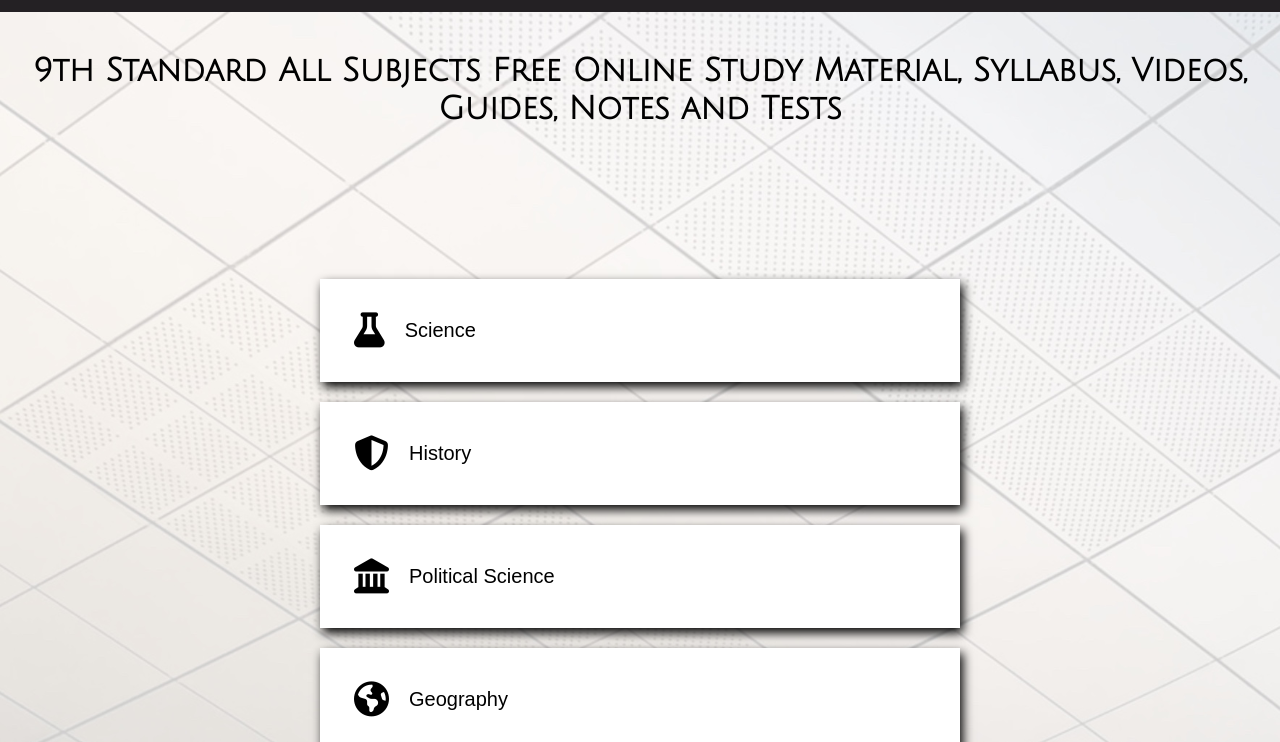
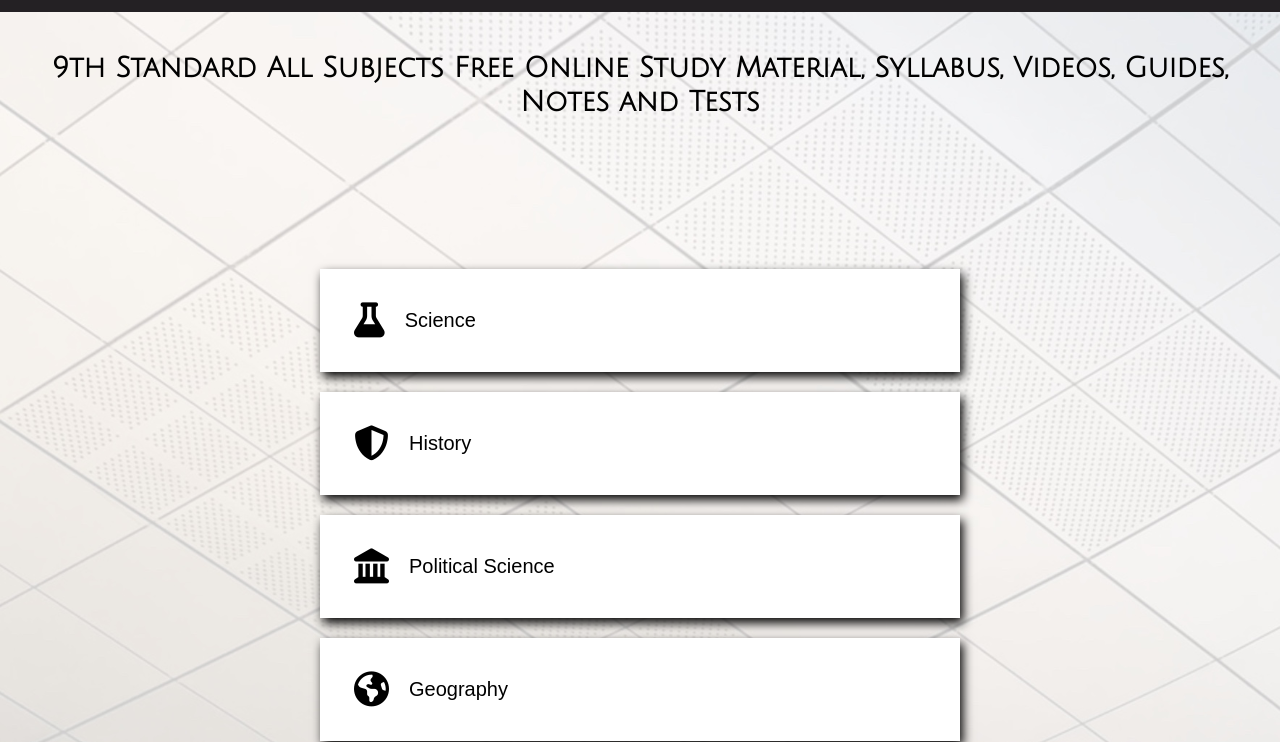
Before and after one commit to AtharvaU8/Kaksha, a plain HTML site: page nine.html in a window 1280 px wide. Shown: the part 58-800 px from the top of the page. Drawn offline with nearby package versions, Linux system fonts and the light colour scheme.

Commit message:
Update nine.html

```diff
--- a/nine.html
+++ b/nine.html
@@ -100,8 +100,8 @@
 </div>
 
 
-<h2 class="text">9th Standard All Subjects Free Online Study Material, Syllabus,
-Videos, Guides, Notes and Tests</h2>
+<h3 class="text">9th Standard All Subjects Free Online Study Material, Syllabus,
+Videos, Guides, Notes and Tests</h3>
 
 <div class="main">
 	<div class="down">
```
